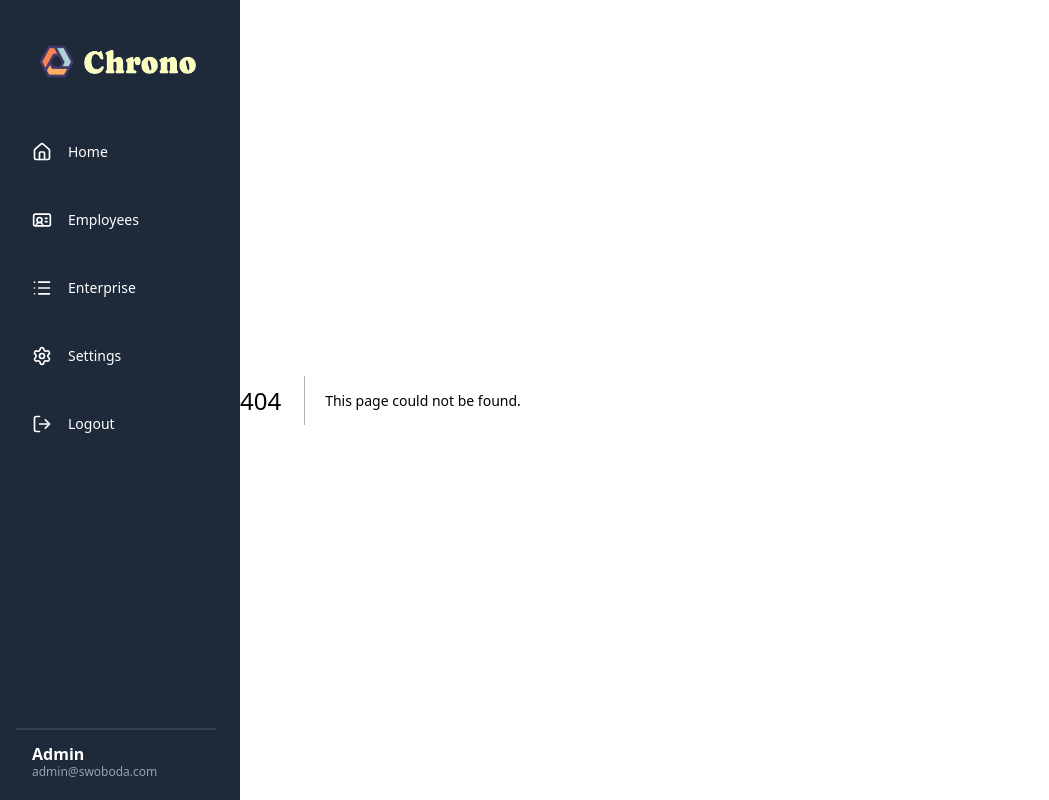
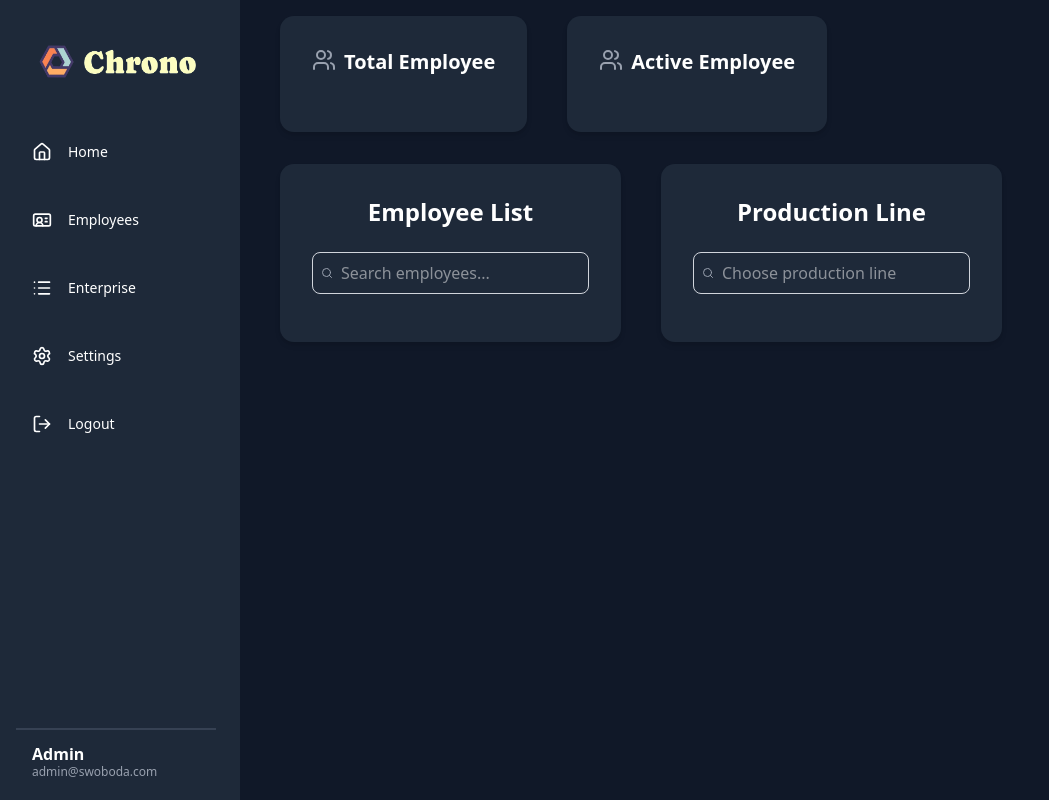
Before and after one commit to Iannyman/chrono, a Next.js app: page /employees in a window 1280 px wide. Before the commit this address had no page. Shown: the whole page, without its empty margins (0-1049 px from the left). Built offline with nearby package versions, Linux system fonts and the light colour scheme.

Commit message:
implemnetation of auth page functionality

```diff
--- a/app/auth/page.tsx
+++ /dev/null
@@ -1,49 +0,0 @@
-'use client';
-
-const AuthPage = () => {
-  return (
-    <div className="flex min-h-screen items-center justify-center bg-gray-900 w-full">
-
-      <div className="w-full max-w-md bg-gray-800 rounded-xl shadow-md p-8">
-
-        <h1 className="text-center text-2xl font-bold mb-6">
-          Authentication Page
-        </h1>
-
-        <h3 className="text-center mb-6">
-          Enter your name and password
-        </h3>
-
-        <form action="/auth" method="POST" className="flex flex-col gap-4">
-
-          <input
-            type="text"
-            name="name"
-            placeholder="Enter your name"
-            required
-            className="border rounded-md px-4 py-2 outline-none focus:ring-2 focus:ring-blue-500"
-          />
-
-          <input
-            type="password"
-            name="password"
-            placeholder="Enter your password"
-            required
-            className="border rounded-md px-4 py-2 outline-none focus:ring-2 focus:ring-blue-500"
-          />
-
-          <button
-            type="submit"
-            className="bg-[#4682B4] text-white rounded-md py-2 hover:bg-blue-700 transition"
-          >
-            Log In
-          </button>
-
-        </form>
-
-      </div>
-    </div>
-  );
-};
-
-export default AuthPage;
--- /dev/null
+++ b/app/employees/page.tsx
@@ -0,0 +1,64 @@
+import { Search, UsersIcon } from "lucide-react";
+
+const EmployeesPage = () => {
+  return (
+
+      <div className="flex flex-col min-h-screen items-start bg-gray-900 w-full">
+
+        {/* info cards */}
+        <div className="flex flex-row">
+          <div className="flex mx-10 my-4 bg-gray-800 rounded-xl shadow-md p-8">
+            <UsersIcon className="h-6 w-6 mr-2 text-gray-400" />
+            <h1 className="text-center text-xl font-bold mb-6 text-white">
+              Total Employee
+            </h1>
+
+            {/* <div className="flex items-center border border-gray-300 rounded-md p-2 my-4"></div> */}
+          </div>
+
+          <div className="flex my-4 bg-gray-800 rounded-xl shadow-md p-8">
+            <UsersIcon className="h-6 w-6 mr-2 text-gray-400" />
+            <h1 className="text-center text-xl font-bold mb-6 text-white">
+              Active Employee
+            </h1>
+          </div>
+        </div>
+
+        {/* search employee */}
+        <div className="flex flex-row">
+          <div className="mx-10 my-4 bg-gray-800 rounded-xl shadow-md p-8">
+            <h1 className="text-center text-2xl font-bold mb-6 text-white">
+              Employee List
+            </h1>
+
+            <div className="flex items-center border border-gray-300 rounded-md p-2 my-4">
+              <Search className="h-5 w-3 text-gray-400" />
+              <input
+                type="text"
+                placeholder="Search employees..."
+                className="flex-1 outline-none border-none px-2"
+              />
+            </div>
+          </div>
+
+          <div className=" my-4 bg-gray-800 rounded-xl shadow-md p-8">
+            <h1 className="text-center text-2xl font-bold mb-6 text-white">
+              Production Line
+            </h1>
+
+            <div className="flex items-center border border-gray-300 rounded-md p-2 my-4">
+              <Search className="h-5 w-3 text-gray-400" />
+              <input
+                type="text"
+                placeholder="Choose production line"
+                className="flex-1 outline-none border-none px-2"
+              />
+            </div>
+          </div>
+        </div>
+      </div>
+
+  );
+};
+
+export default EmployeesPage;
--- /dev/null
+++ b/app/enterprise.tsx
@@ -0,0 +1,5 @@
+const EnterprisePage = () => {
+  return <div>Enterprise Page</div>;
+}
+
+export default EnterprisePage
--- a/app/globals.css
+++ b/app/globals.css
@@ -55,6 +55,8 @@
    --fontSize: {
       base: '18px',
     };
+  /* --fontFamily: "'Inter', sans-serif";
+  --fontSize: '18px'; */
 }
 
 :root {
@@ -90,6 +92,7 @@
   --sidebar-accent-foreground: oklch(0.205 0 0);
   --sidebar-border: oklch(0.922 0 0);
   --sidebar-ring: oklch(0.708 0 0);
+
 }
 
 .dark {
@@ -132,8 +135,11 @@
   }
   body {
     @apply bg-background text-foreground;
+    /* --fontFamily: "'Inter', sans-serif"; */
   }
   html {
     /* @apply font-sans; */
+
+    /* @apply --fontSize: '18px'; */
   }
 }
--- /dev/null
+++ b/app/login/page.tsx
@@ -0,0 +1,73 @@
+'use client'
+import { useRouter } from 'next/navigation'
+
+
+export default function LoginPage() {
+  const router = useRouter()
+
+  async function handleSubmit(event: React.SubmitEvent<HTMLFormElement>) {
+  event.preventDefault()
+
+  const formData = new FormData(event.currentTarget)
+  const username = formData.get('username')
+  const password = formData.get('password')
+
+  try {
+    const response = await fetch('http://172.23.5.77:4000/auth/login', {
+      method: 'POST',
+      headers: { 'Content-Type': 'application/json' },
+      body: JSON.stringify({ username, password }),
+      credentials: 'include',
+    })
+
+    const data = await response.text()
+    console.log('Server response:', data)
+
+    if (!response.ok) {
+      throw new Error(`HTTP error! status: ${response.status}`)
+    }
+
+    router.push('/employee')
+  } catch (error) {
+    console.error('Login error:', error)
+  }
+}
+  return (
+    <div className="flex min-h-screen items-center justify-center bg-gray-900 w-full">
+      <div className="w-full max-w-md bg-gray-800 rounded-xl shadow-md p-8">
+        <h1 className="text-center text-2xl font-bold mb-6 text-white">
+          Login Page
+        </h1>
+
+        <h3 className="text-center mb-6 text-gray-300">
+          Enter your username and password
+        </h3>
+
+        <form onSubmit={handleSubmit} className="flex flex-col gap-4">
+          <input
+            type="text"
+            name="username"
+            placeholder="Enter your username"
+            required
+            className="border rounded-md px-4 py-2 outline-none focus:ring-2 focus:ring-blue-500"
+          />
+
+          <input
+            type="password"
+            name="password"
+            placeholder="Enter your password"
+            required
+            className="border rounded-md px-4 py-2 outline-none focus:ring-2 focus:ring-blue-500"
+          />
+
+          <button
+            type="submit"
+            className="bg-[#4682B4] text-white rounded-md py-2 hover:bg-blue-700 transition"
+          >
+            Log In
+          </button>
+        </form>
+      </div>
+    </div>
+  )
+}
--- a/app/page.tsx
+++ b/app/page.tsx
@@ -1,5 +1,7 @@
-const Page = () => {
-  return <p className="text-3xl text-indigo-500">Main Page Chrono by Denisa</p>
+export default function HomePage() {
+  return (
+    <div>
+      <h1>Auth Page</h1>
+    </div>
+  );
 }
-
-export default Page
--- /dev/null
+++ b/app/settings.tsx
@@ -0,0 +1,5 @@
+const SettingsPage = () => {
+  return <div>Settings Page</div>;
+}
+
+export default SettingsPage
--- a/components/sidebar.tsx
+++ b/components/sidebar.tsx
@@ -10,7 +10,7 @@ const menuItems = [
     { name: 'Employees', icon: IdCard, variant: "ghost", href: '/employees' },
     { name: 'Enterprise', icon: List, variant: "ghost", href: '/enterprise' },
     { name: 'Settings', icon: Settings, variant: "ghost", href: '/settings' },
-    { name: 'Logout', icon: LogOut, variant: "destructive", href: '/auth' },
+    { name: 'Logout', icon: LogOut, variant: "destructive", href: '/login' },
 ] as const
 
 const Sidebar = () => {
--- a/package.json
+++ b/package.json
@@ -11,11 +11,14 @@
   "dependencies": {
     "class-variance-authority": "^0.7.1",
     "clsx": "^2.1.1",
+    "date-fns": "^4.1.0",
     "lucide-react": "^1.0.1",
     "next": "^16.2.1",
     "radix-ui": "^1.4.3",
     "react": "19.2.4",
+    "react-day-picker": "^9.14.0",
     "react-dom": "19.2.4",
+    "react-router": "^7.14.1",
     "shadcn": "^4.1.0",
     "tailwind-merge": "^3.5.0",
     "tw-animate-css": "^1.4.0"
```
Also changed, not shown: app/api/auth/login/route.ts (added, +24 -0 lines), app/profile/page.tsx (added), 1 other file (tests, documents, lock files or other folders).
